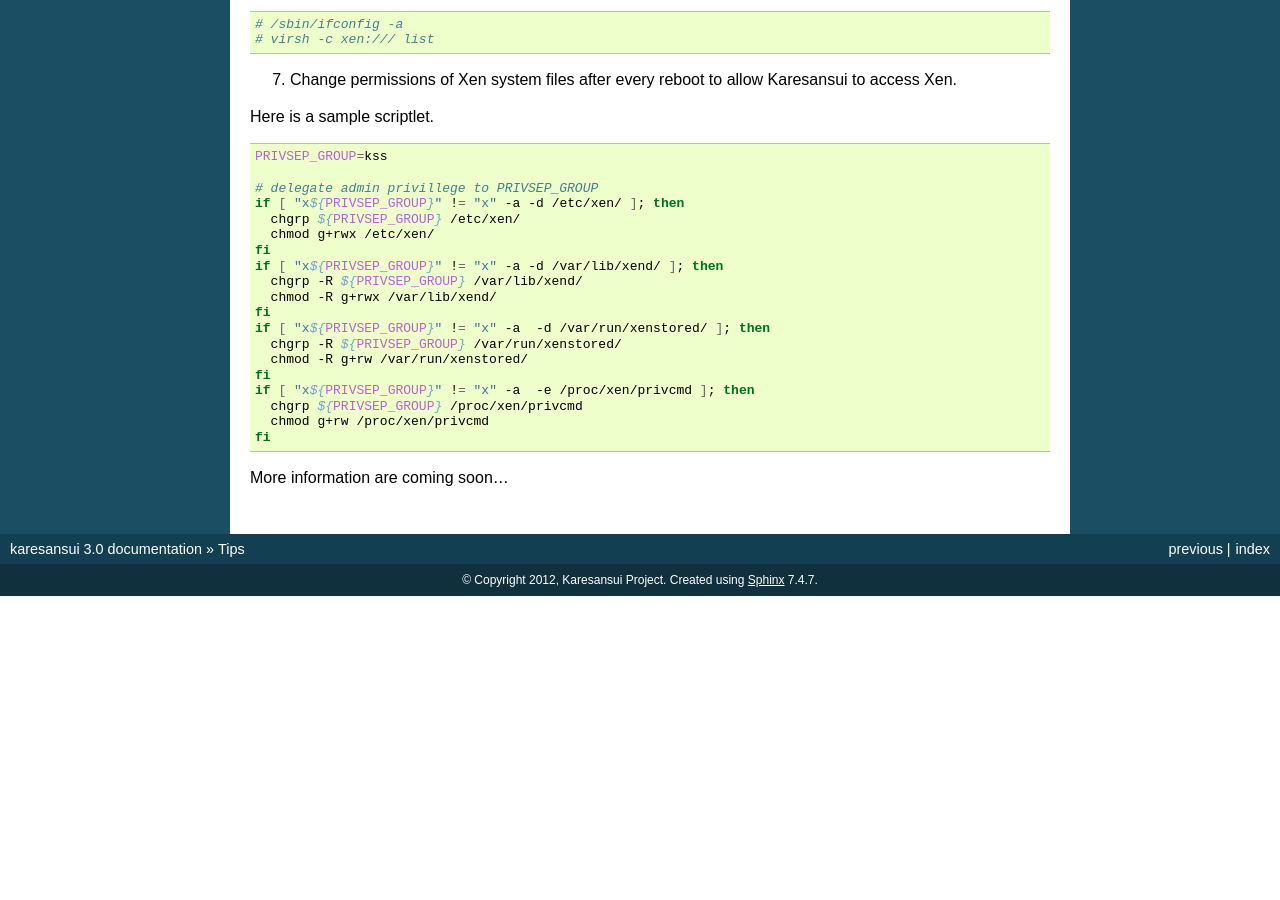
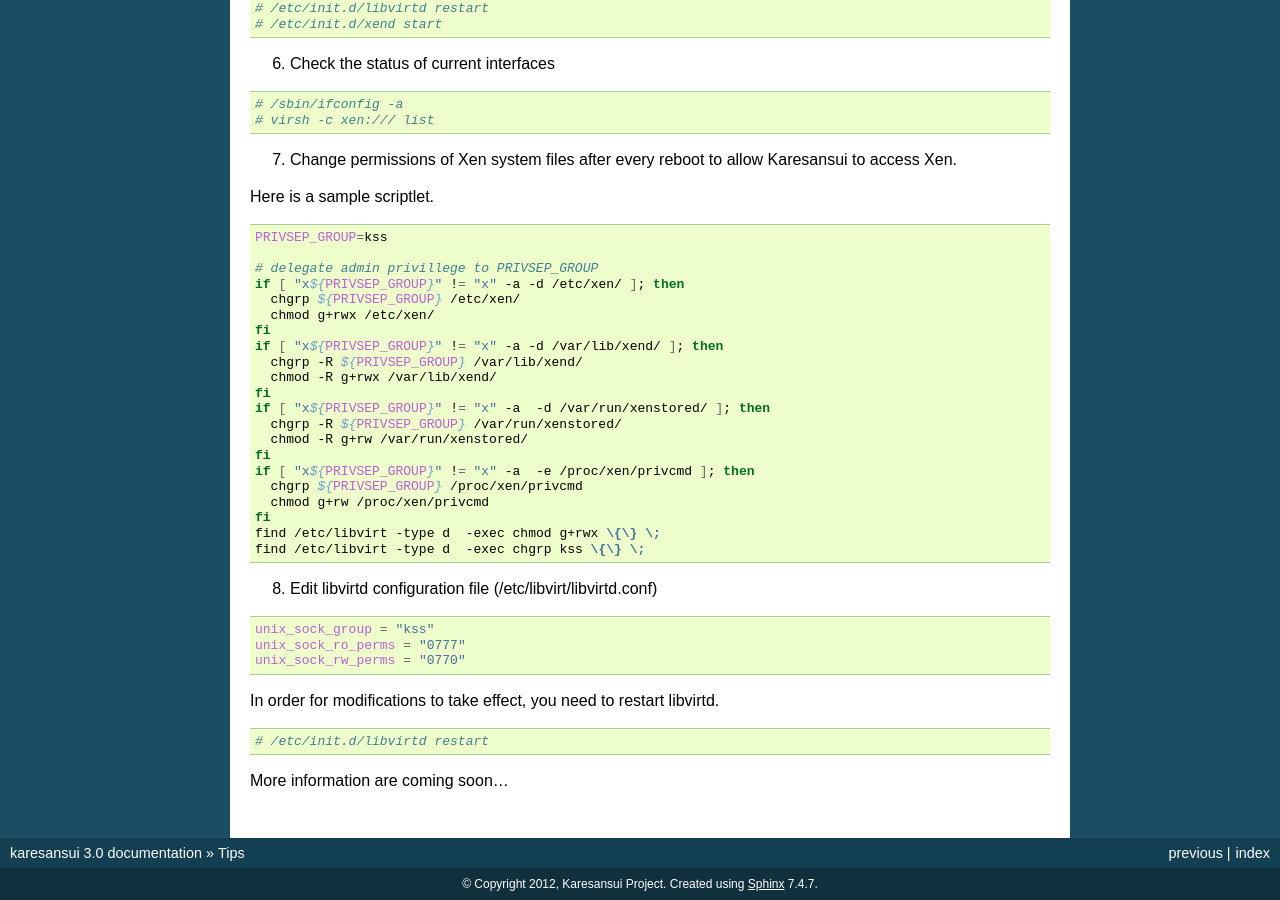
Before and after one commit to karesansui/karesansui, a Sphinx documentation site: the page built from doc/sphinx/tips.rst, in a window 1280 px wide and 900 px high, scrolled down 3305 px. Built offline with Sphinx 7.4.7, drawn with Linux system fonts in a browser that asks for light colours; before the commit the page ends 3901 px from its top, so only the background shows below that; some of the changed text lies outside the part shown.

Commit message:
doc: Updated tips section of sphinx documentation.

```diff
--- a/doc/sphinx/tips.rst
+++ b/doc/sphinx/tips.rst
@@ -155,6 +155,12 @@ Replace network-bridge to network-dummy in /etc/xen/xend-config.sxp.
 
    (network-script network-dummy)
 
+Enable xend-http-server.
+
+.. code-block:: bash
+
+   (xend-http-server yes)
+
 2. Create the network script defining a Linux bridge associated with the network card.
 
 The script file path is /etc/sysconfig/network-scripts/ifcfg-xenbr0, where xenbr0 is the name of the bridge.
@@ -247,7 +253,22 @@ Here is a sample scriptlet.
       chgrp ${PRIVSEP_GROUP} /proc/xen/privcmd
       chmod g+rw /proc/xen/privcmd
     fi
+    find /etc/libvirt -type d  -exec chmod g+rwx \{\} \;
+    find /etc/libvirt -type d  -exec chgrp kss \{\} \;
 
+8. Edit libvirtd configuration file (/etc/libvirt/libvirtd.conf)
+
+.. code-block:: bash
+
+    unix_sock_group = "kss"
+    unix_sock_ro_perms = "0777"
+    unix_sock_rw_perms = "0770"
+
+In order for modifications to take effect, you need to restart libvirtd.
+
+.. code-block:: bash
+
+    # /etc/init.d/libvirtd restart
 
 
 More information are coming soon...
```
